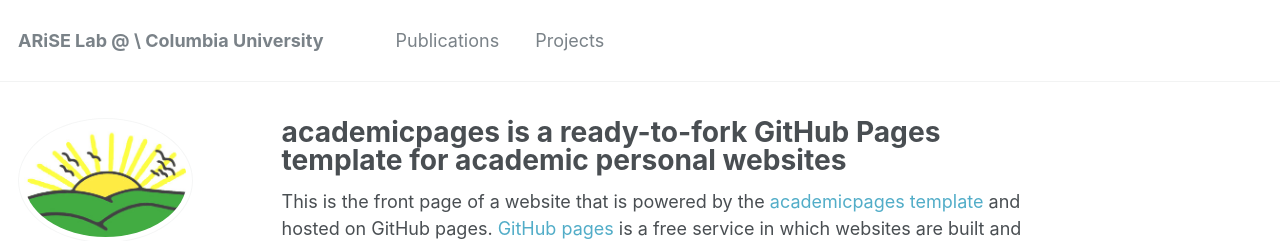
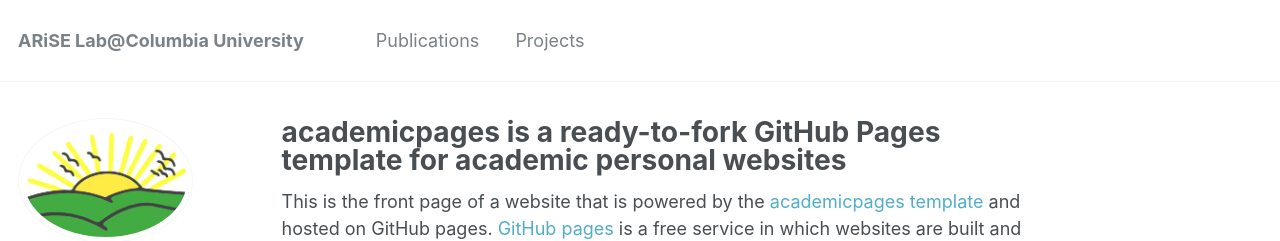
Before and after one commit to ariselab/ariselab.github.io, a Jekyll site: the page built from _pages/about.md, in a window 1280 px wide and 900 px high. Shown: the top 241 px of the window. Built offline with Jekyll 4.4.1, drawn with Linux system fonts in a browser that asks for light colours.

```diff
--- a/_config.yml
+++ b/_config.yml
@@ -7,7 +7,7 @@
 
 # Site Settings
 locale                   : "en-US"
-title                    : "ARiSE Lab @ \\ Columbia University"
+title                    : "ARiSE Lab@Columbia University"
 title_separator          : " "
 name                     : &name "ARiSE Lab"
 description              : &description "Analytical Research in Software Engineering"
```
Also changed, not shown: 1 other file.
